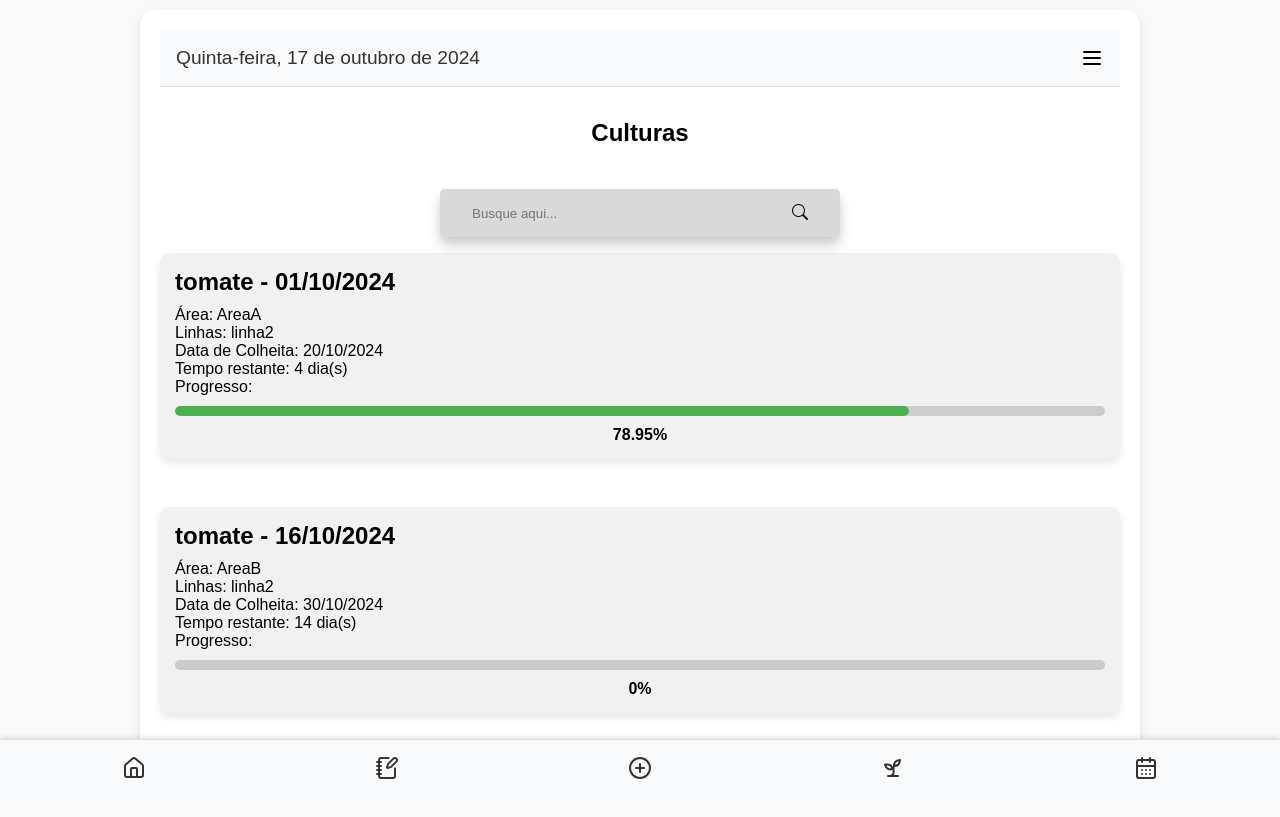
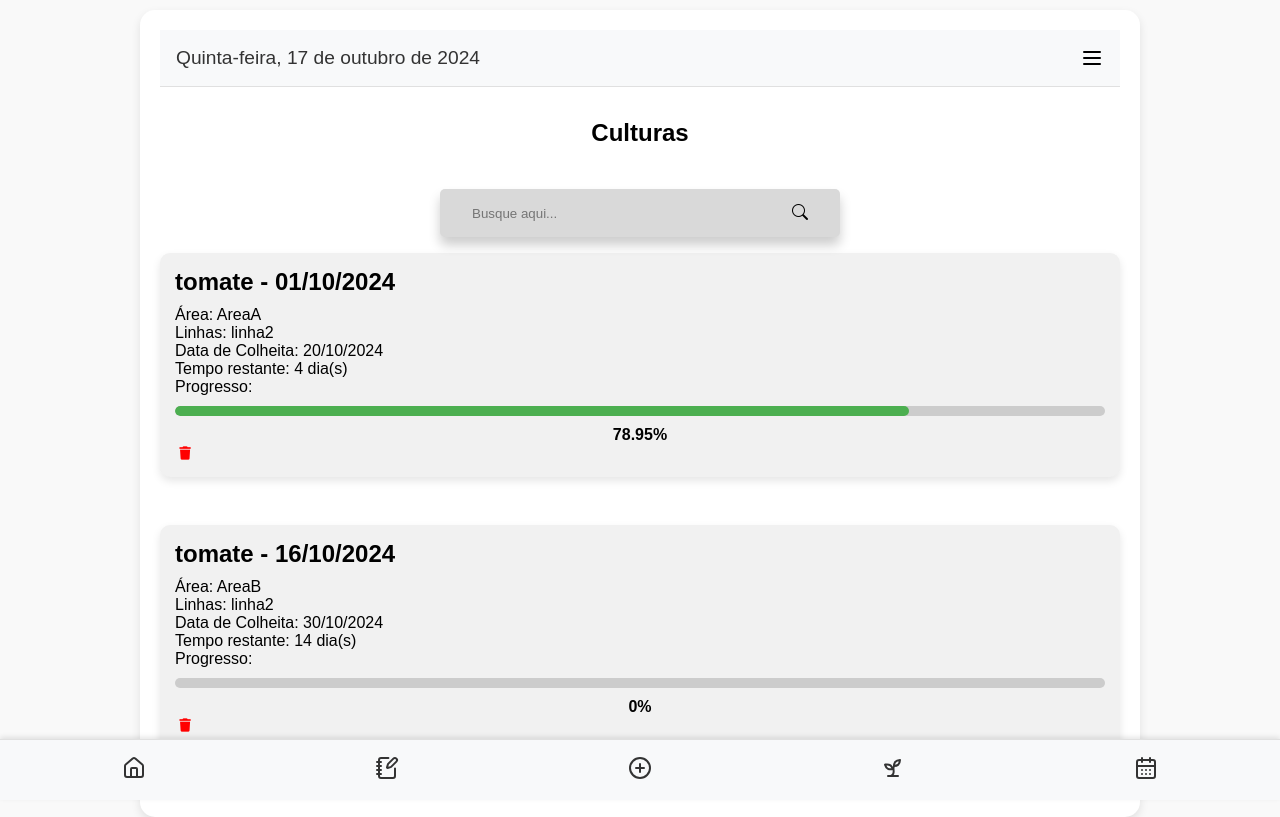
Before and after one commit to Jp-moraiss/Soli, a Django app: page /verculturas/ in a window 1280 px wide. Before the commit the page ends 779 px from the top, so only its background shows below. Run offline with Django 5.2, Linux system fonts and the light colour scheme; data comes from the database, SQL or seed files in the repository; both versions use the stored data as it was after the commit; parts of the project's set-up code (start-up, migrations or seed data) failed here and were passed over.

Commit message:
botao de excluir
excluir culturas

```diff
--- a/app_soli/templates/verculturas.html
+++ b/app_soli/templates/verculturas.html
@@ -38,6 +38,14 @@
                         <div class="progress-bar-fill" style="width: {{ cultura.progresso }}%"></div>
                     </div>
                     <p class="progress-percentage">{{ cultura.progresso }}%</p>
+
+                    <!-- Botão para excluir cultura -->
+                    <form action="{% url 'app_soli:excluir_cultura' cultura.id %}" method="POST" style="display:inline;">
+                        {% csrf_token %}
+                        <button type="submit" title="Excluir" style="border:none; background:none; cursor:pointer;">
+                            <i class="fas fa-trash" style="color: red; width: 20px;"></i>
+                        </button>
+                    </form>
                 </div>
                 {% endfor %}
             </div>
--- a/app_soli/views.py
+++ b/app_soli/views.py
@@ -149,6 +149,7 @@ def login(request):
 def excluir_lembrete(request, lembrete_id):
     lembrete = get_object_or_404(Reminder, id=lembrete_id)
     lembrete.delete()
+    messages.success(request, 'Lembrete excluído com sucesso.')
     return redirect('app_soli:home')
 
 def login_view(request):
@@ -168,9 +169,6 @@ def login_view(request):
             return redirect('app_soli:login')
 
     return render(request, 'login.html')
-
-
-
 
 def cadastro_view(request):
     if request.method == 'POST':
```
Also changed, not shown: db.sqlite3.
